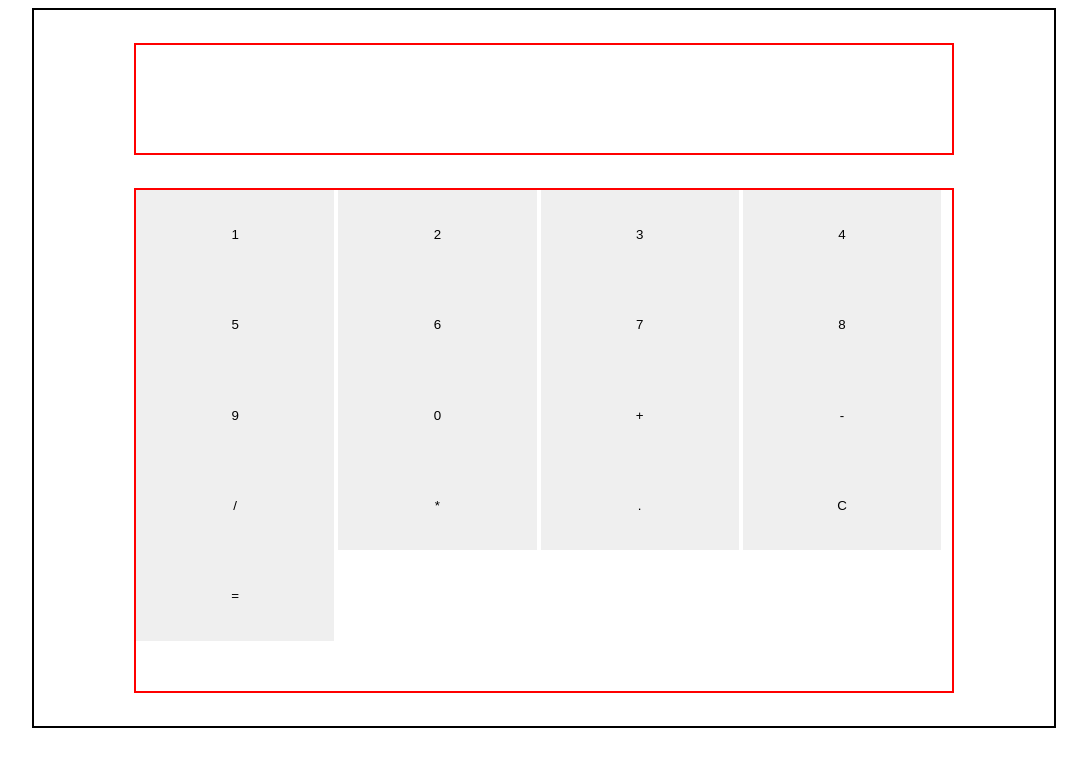
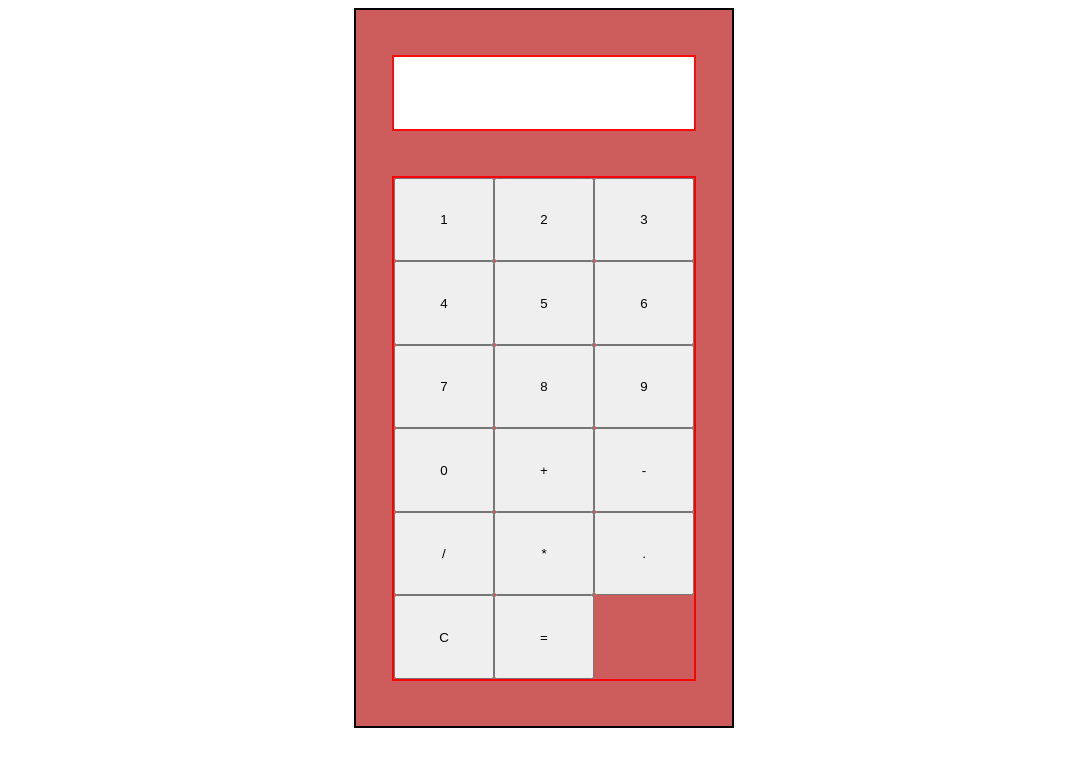
Before and after one commit to siddharth-200231/Calculator, a plain HTML site: page index.html in a window 1280 px wide. Shown: the whole page, without its empty margins (96-1183 px from the left). Drawn offline with Linux system fonts and the light colour scheme.

Commit message:
modified:   scripts/index.js 	modified:   style.css

```diff
--- a/scripts/index.js
+++ b/scripts/index.js
@@ -1,3 +1,2 @@
-document.querySelector('#btn').addEventListener('click', () => {
-    const name = document.querySelector('#name').value;
-    document.querySelector('#display_name').innerHTML = `<h2>${name}<h2>`;})
+displat_text=""
+let
--- a/style.css
+++ b/style.css
@@ -1,32 +1,43 @@
 .container{
     border: 2px solid black;
     height: 90vh;
-    width: 80vw;
+    width: 60vw;
     margin: auto;
     display: flex;
     flex-direction: column;
     justify-content:space-evenly;
     align-items: center;
     box-sizing: border-box;
+    background-color:indianred;
 }
 .display{
-    border: 2px solid red;
-    height: 15%;
+    border: 2px solid rgb(251, 13, 13);
+    height: 10%;
     width: 80%;
     /* margin: auto; */
     /* position: relative;
     top: 10%; */
+    /* color: white; */
+    background-color: white;
+    font-size: 1.2rem;
 }
 .operations{
     border: 2px solid red;
     height: 70%;
     width: 80%;
+    display: grid;
+    grid-template-columns: repeat(3,1fr);
 }
-.btn{
-    height: 18%;
-    width: 24.3%;
-    border: none;
-    box-sizing: border-box;
 
+@media (min-width:700px) {
+    .container{
+        width: 30%;
+    }
 
 }
+@media (max-width:300px) {
+    .container{
+        height: 70vh;
+    }
+
+}
```
